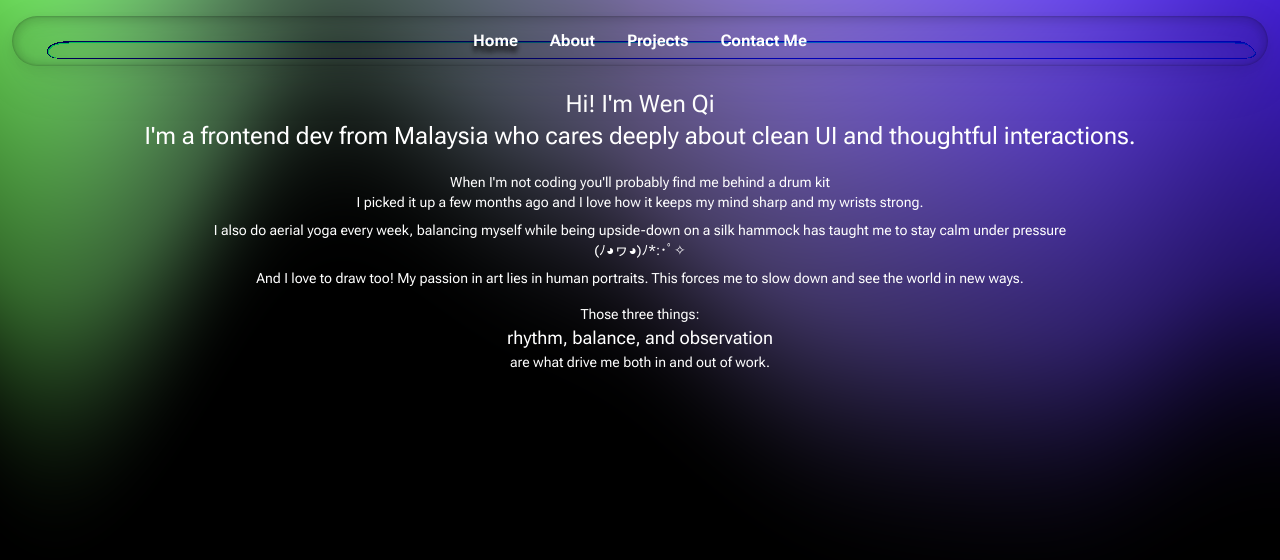
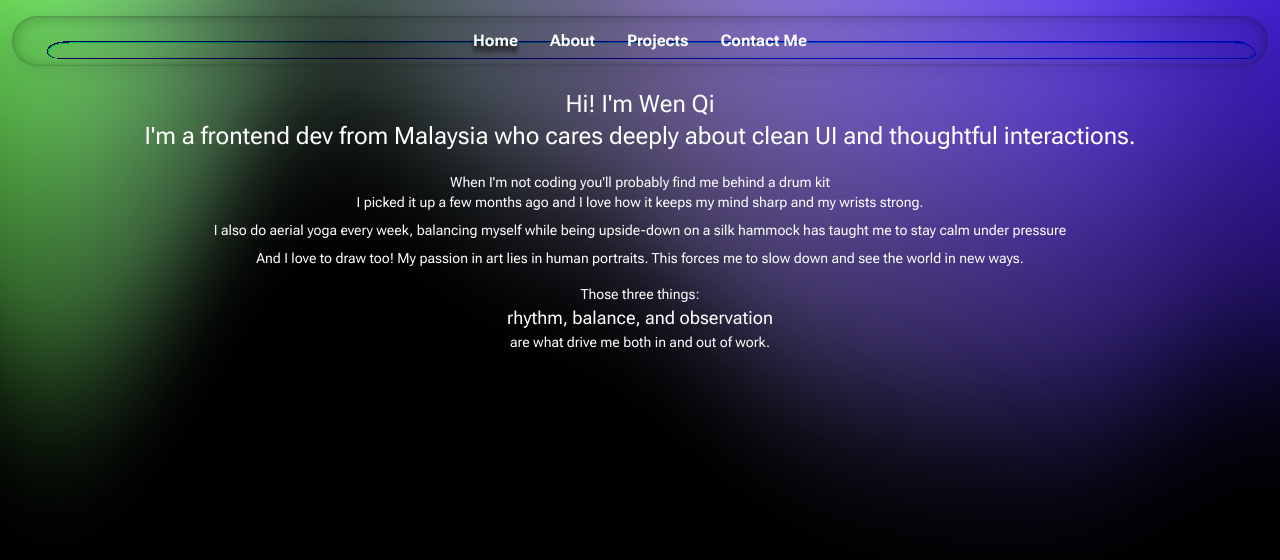
Before and after one commit to shaan98kho/pixelwq, a Next.js app: page / in a window 1280 px wide. Shown: the top 560 px of the page. Built offline with nearby package versions, Linux system fonts and the light colour scheme.

Commit message:
feat: fixed intro content

```diff
--- a/src/app/page.tsx
+++ b/src/app/page.tsx
@@ -15,7 +15,7 @@ export default function Home() {
 			<br/>
 			<ul className=" flex flex-col gap-2 pb-4">
 				<li>When I'm not coding you'll probably find me behind a drum kit<br/>I picked it up a few months ago and I love how it keeps my mind sharp and my wrists strong.</li>
-				<li>I also do aerial yoga every week, balancing myself while being upside-down on a silk hammock has taught me to stay calm under pressure<br/>(ﾉ◕ヮ◕)ﾉ*:･ﾟ✧</li>
+				<li>I also do aerial yoga every week, balancing myself while being upside-down on a silk hammock has taught me to stay calm under pressure</li>
 				<li>And I love to draw too! My passion in art lies in human portraits. This forces me to slow down and see the world in new ways.</li>
 			</ul>
 			<p>Those three things:</p>
```
